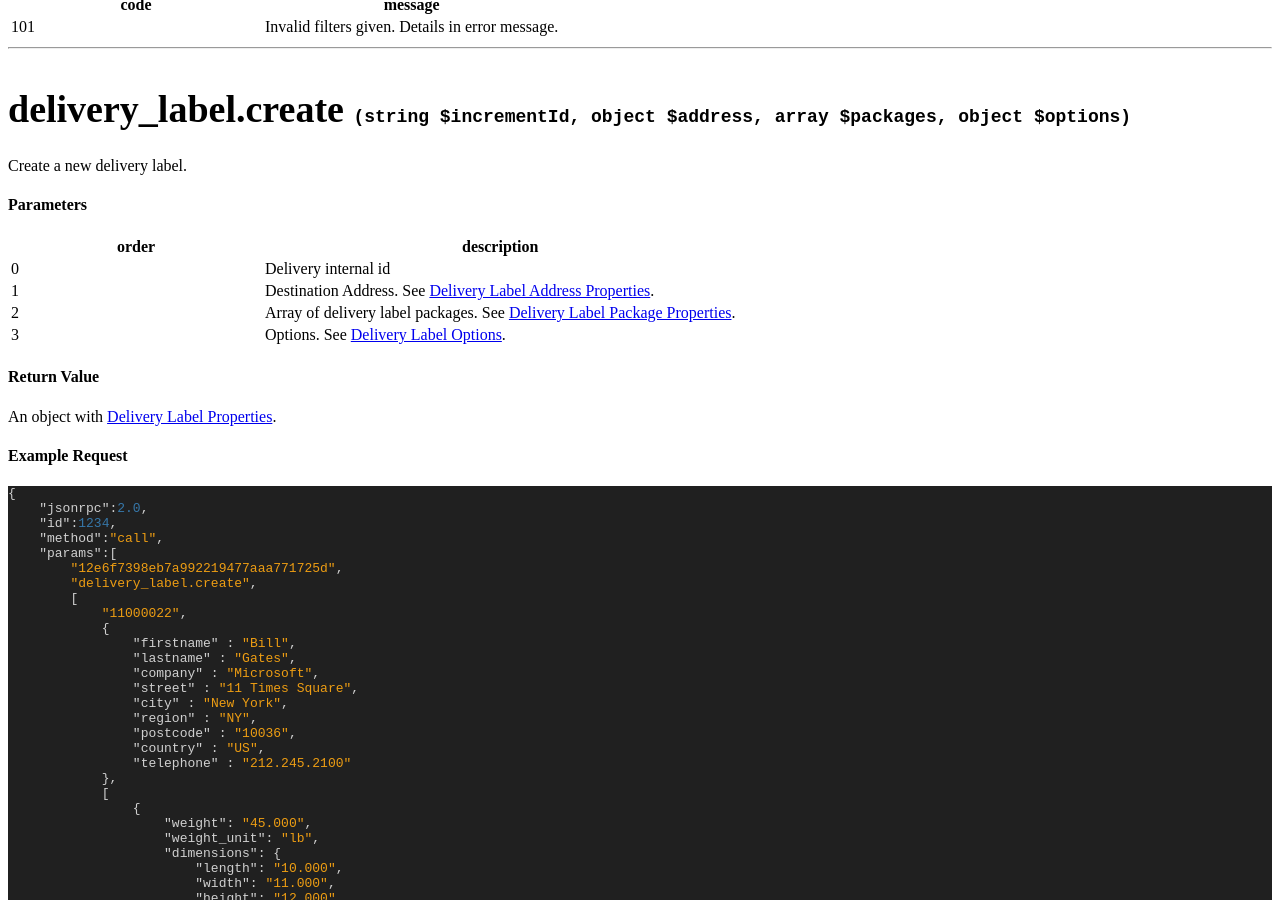
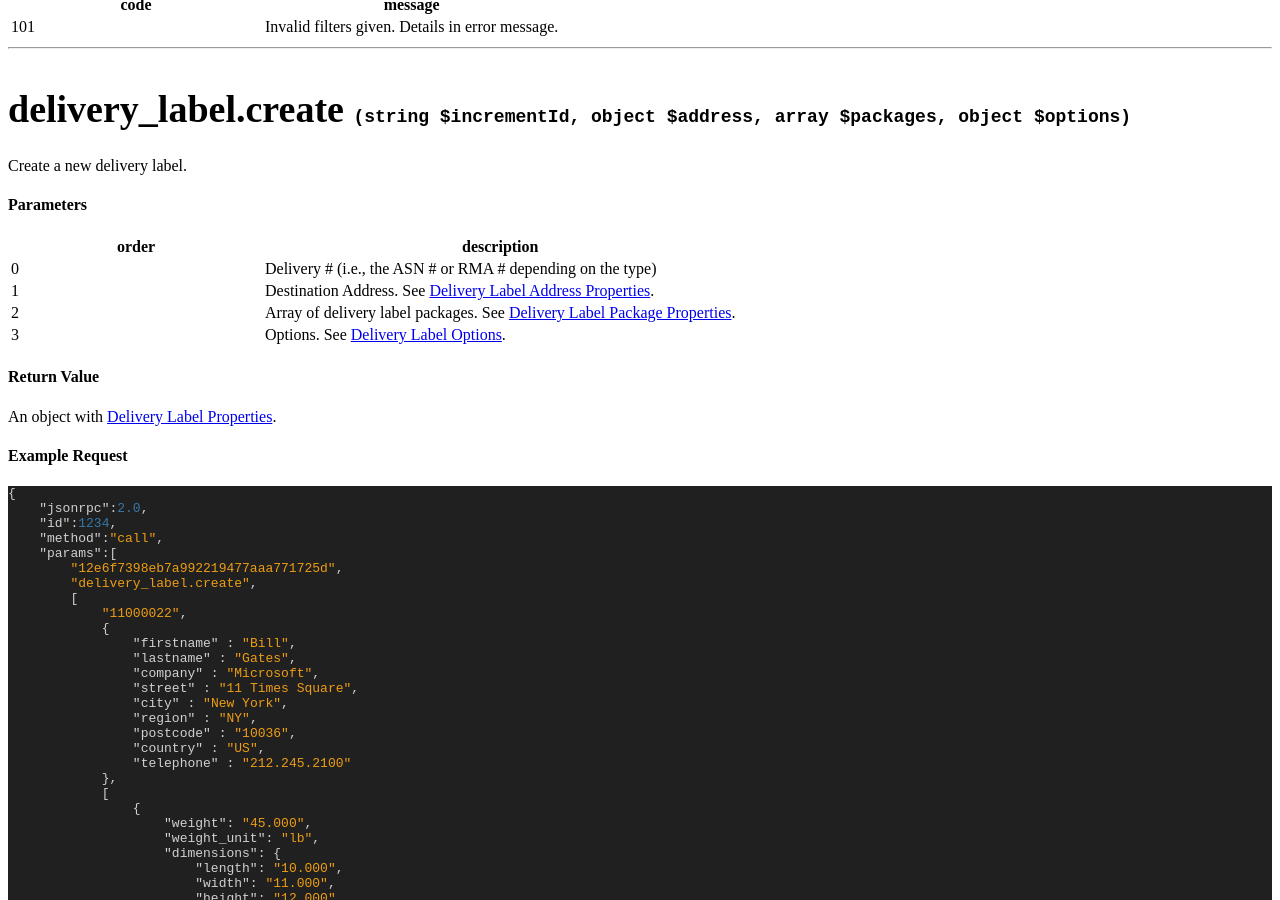
Before and after one commit to ShipStream/shipstream.github.io, a Jekyll site: the page built from _posts/2021-01-21-delivery-label.md, in a window 1280 px wide and 900 px high, scrolled down 5759 px. Built offline with Jekyll 4.4.1, drawn with Linux system fonts in a browser that asks for light colours; a style sheet for code colours, icons or effects is not loaded.

Commit message:
Corrected the create incrementId value.

```diff
--- a/_posts/2021-01-21-delivery-label.md
+++ b/_posts/2021-01-21-delivery-label.md
@@ -378,7 +378,7 @@ Create a new delivery label.
 <tbody>
     <tr>
         <td>0</td>
-        <td>Delivery internal id</td>
+        <td>Delivery # (i.e., the ASN # or RMA # depending on the type)</td>
     </tr>
     <tr>
         <td>1</td>
```
